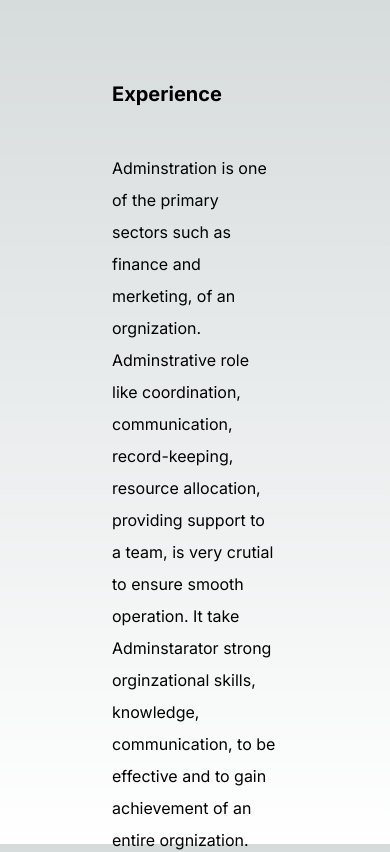
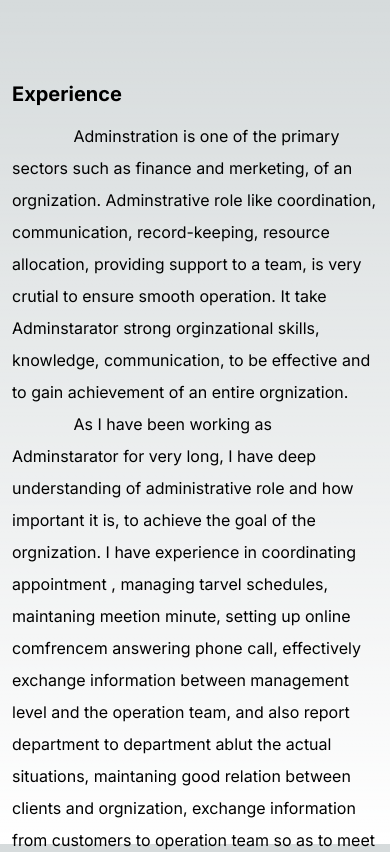
Before and after one commit to ThetHtetS/adminPortfolio, a Next.js app: page /experience in a window 390 px wide. Shown: the top 852 px of the page. Built offline with nearby package versions, Linux system fonts and the light colour scheme.

Commit message:
fix error

```diff
--- a/src/app/experience/page.js
+++ b/src/app/experience/page.js
@@ -2,7 +2,7 @@
 
  export default function Experience() {
    return (
-     <div className='h-screen px-28 pt-20'>
+     <div className='h-screen px-3 md:px-28 pt-20'>
       <h1 className='text-xl font-bold'>
           Experience
       </h1>
--- a/src/app/page.js
+++ b/src/app/page.js
@@ -22,7 +22,7 @@ export default function Home() {
       </div>
 
       <div className="relative flex place-items-center before:absolute before:h-[300px] before:w-[480px] before:-translate-x-1/2 before:rounded-full before:bg-gradient-radial before:from-white before:to-transparent before:blur-2xl before:content-[''] after:absolute after:-z-20 after:h-[180px] after:w-[240px] after:translate-x-1/3 after:bg-gradient-conic after:from-sky-200 after:via-blue-200 after:blur-2xl after:content-[''] before:dark:bg-gradient-to-br before:dark:from-transparent before:dark:to-blue-700 before:dark:opacity-10 after:dark:from-sky-900 after:dark:via-[#0141ff] after:dark:opacity-40 before:lg:h-[360px] z-[-1]">
-      <span className='ml-28 text-2xl font-bold'>
+      <span className='md:ml-28 text-2xl font-bold'>
       I am Khaing Thandar Maung
       </span>
       </div>
--- a/src/app/project/page.js
+++ b/src/app/project/page.js
@@ -2,7 +2,7 @@ import React from 'react'
 
 export default function Project() {
   return (
-    <div className='h-screen px-28 pt-20'>
+    <div className='h-screen px-3 md:px-28 pt-20'>
      <h1 className='text-xl font-bold'>
          Project I have involved
      </h1>
```
